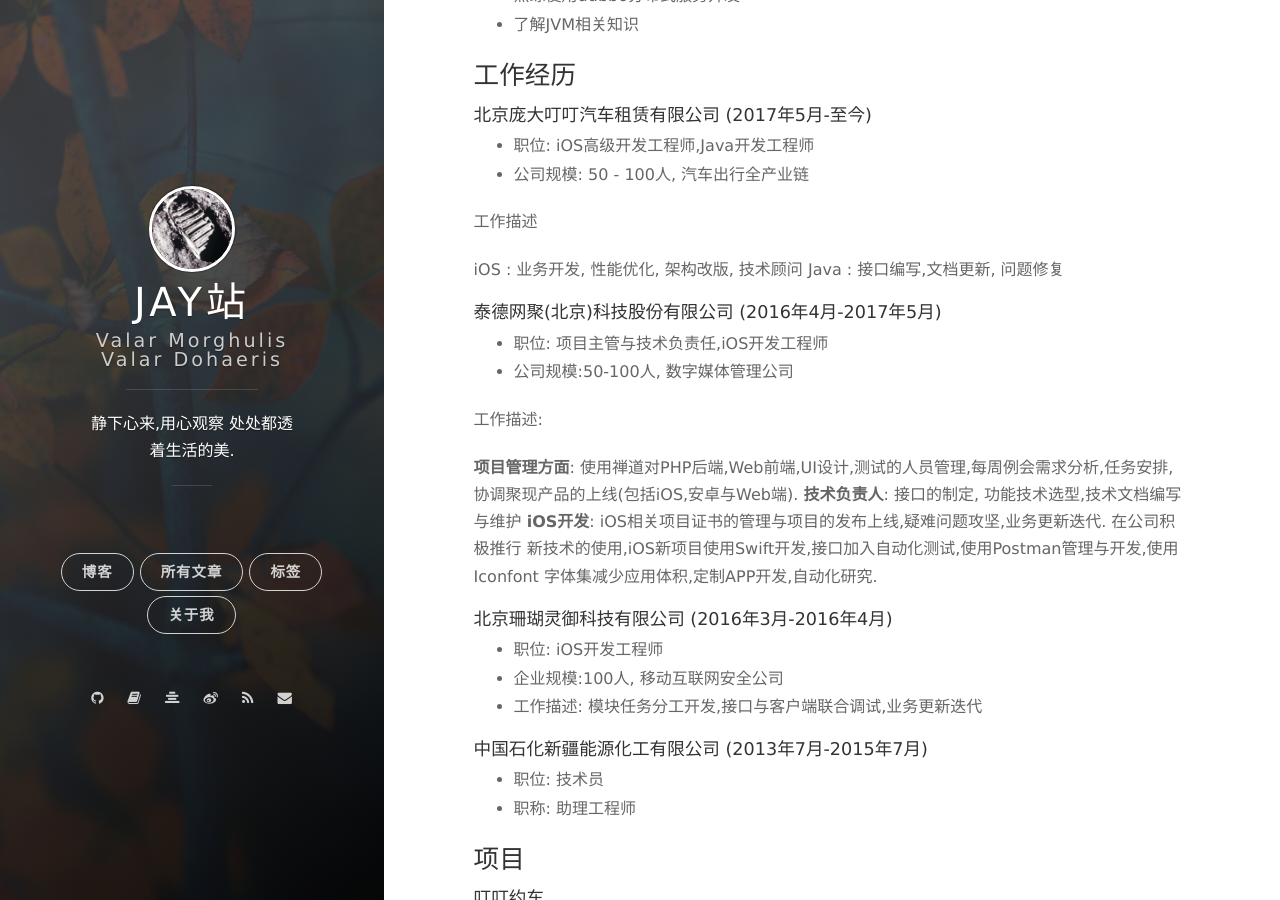
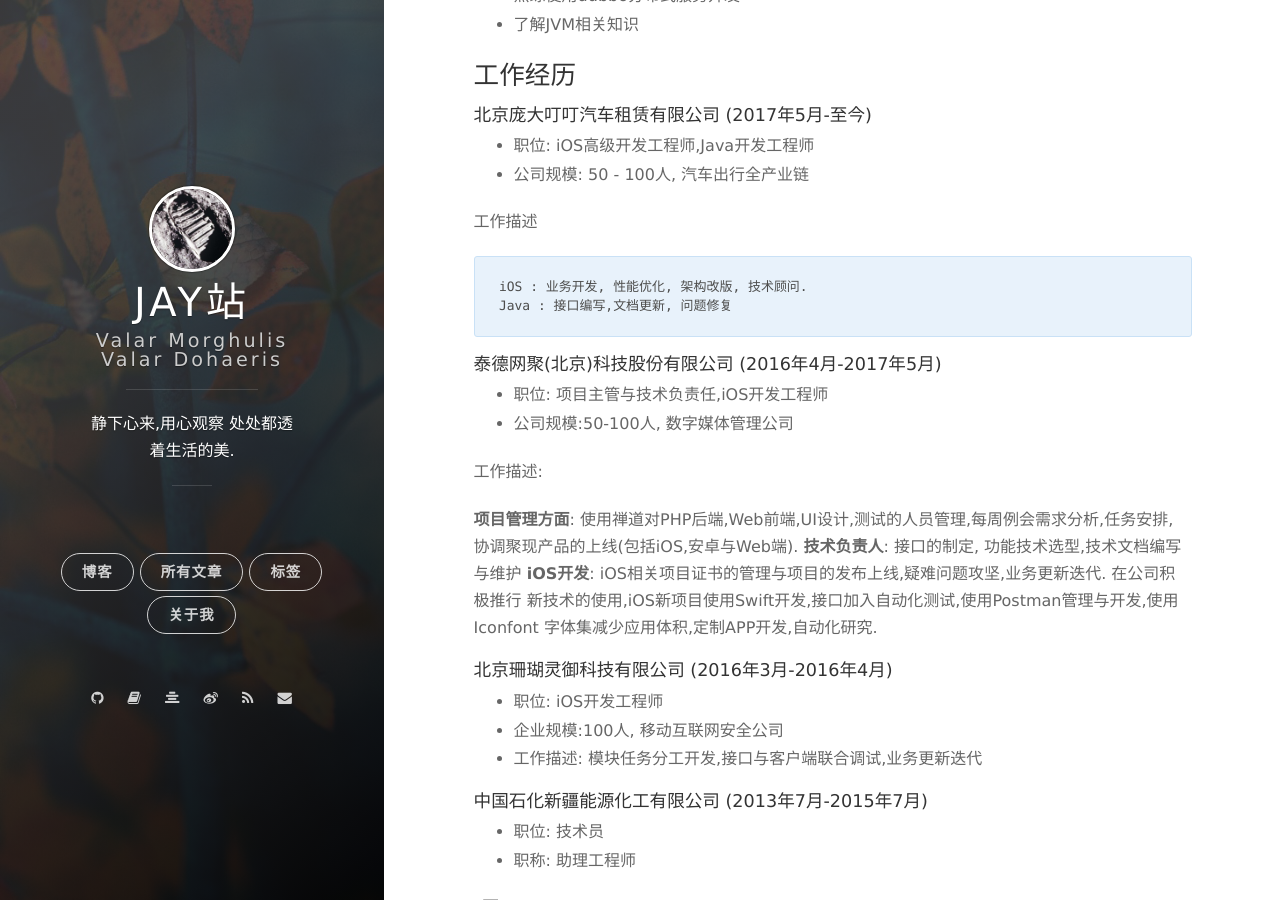
Before and after one commit to manajay/manajay.github.io, a Jekyll site: the page built from about.md, in a window 1280 px wide and 900 px high, scrolled down 1230 px. Built offline with Jekyll 4.4.1, drawn with Linux system fonts in a browser that asks for light colours; nearby versions of some CDN libraries.

Commit message:
update resume

````diff
--- a/about.md
+++ b/about.md
@@ -55,9 +55,10 @@ title: 关于我
 * 公司规模: 50 - 100人, 汽车出行全产业链
 
 工作描述
-
-iOS : 业务开发, 性能优化, 架构改版, 技术顾问
+```
+iOS : 业务开发, 性能优化, 架构改版, 技术顾问.
 Java : 接口编写,文档更新, 问题修复
+```
 
 #### 泰德网聚(北京)科技股份有限公司 (2016年4月-2017年5月)
 
````
